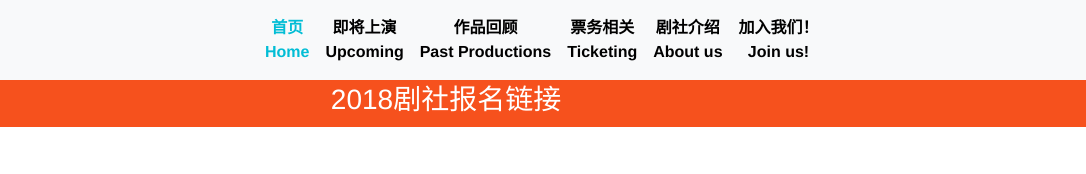
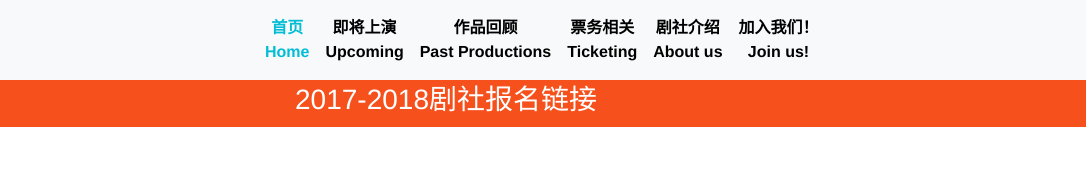
Before and after one commit to huiyaozheng/CUCCSDC_Website, a plain HTML site: page index.html in a window 1280 px wide. Shown: the top 174 px of the page, 194-1280 px from the left. Drawn offline with nearby package versions, Linux system fonts and the light colour scheme.

Commit message:
Updated index.html

```diff
--- a/index.html
+++ b/index.html
@@ -54,7 +54,7 @@
     <section class="message-page-header" style="background: #F6511D;">
         <div class="container">
             <div class="block" style="text-align:center; padding-top:5px; padding-bottom:3px">
-                <h3><a href="https://docs.google.com/forms/d/e/1FAIpQLSckPiWhKZiOzuVpGr_mamKOdKaXQv5o7q8nw6upZw4fNalKsg/viewform?usp=sf_link" style="color:#fff;">2018剧社报名链接</a></h2>
+                <h3><a href="https://docs.google.com/forms/d/e/1FAIpQLSckPiWhKZiOzuVpGr_mamKOdKaXQv5o7q8nw6upZw4fNalKsg/viewform?usp=sf_link" style="color:#fff;">2017-2018剧社报名链接</a></h2>
             </div>
         </div>
     </section>
```
